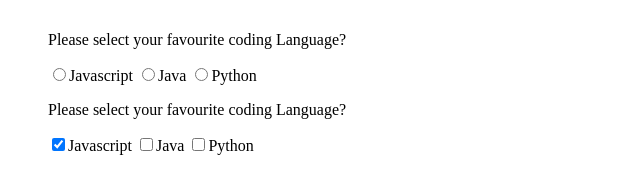
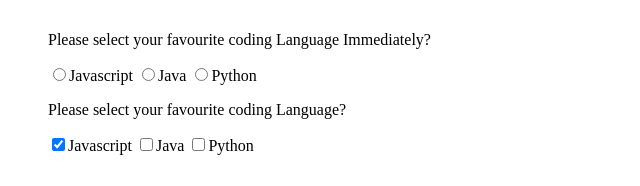
Before and after one commit to chukscali/css_tutorial, a plain HTML site: page index.html in a window 1280 px wide. Shown: the part 474-660 px from the top of the page, 0-640 px from the left. Drawn offline with Linux system fonts and the light colour scheme.

Commit message:
modified index file

```diff
--- a/index.html
+++ b/index.html
@@ -34,7 +34,7 @@
     <br>
 
       <br>
-      <p>Please select your favourite coding Language?</p>
+      <p>Please select your favourite coding Language Immediately?</p>
 <input type="radio" name="Coding" id="Javascript">Javascript
 <input type="radio" name="Coding" id="Java">Java
 <input type="radio" name="Coding" id="Python">Python
```
